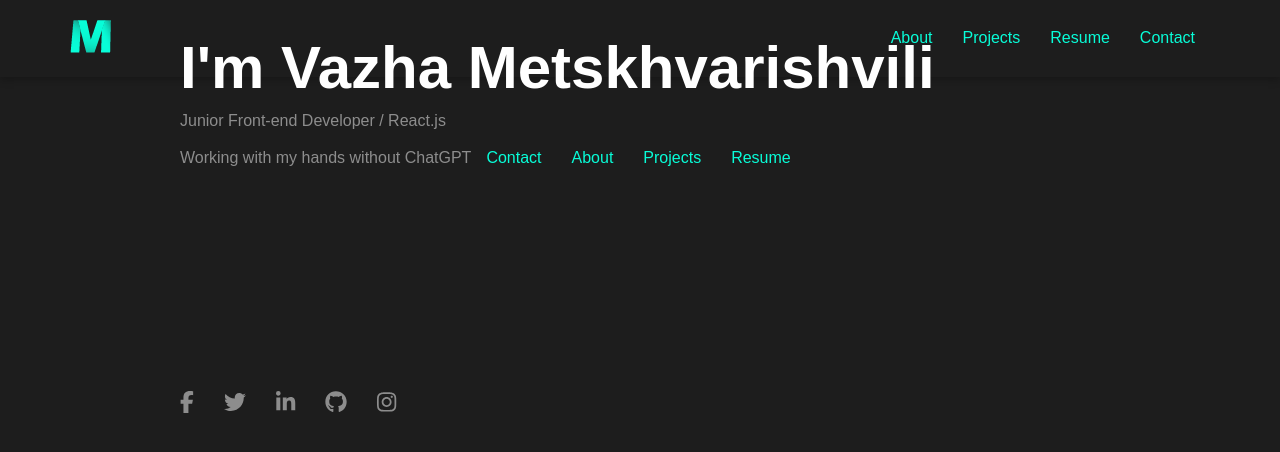
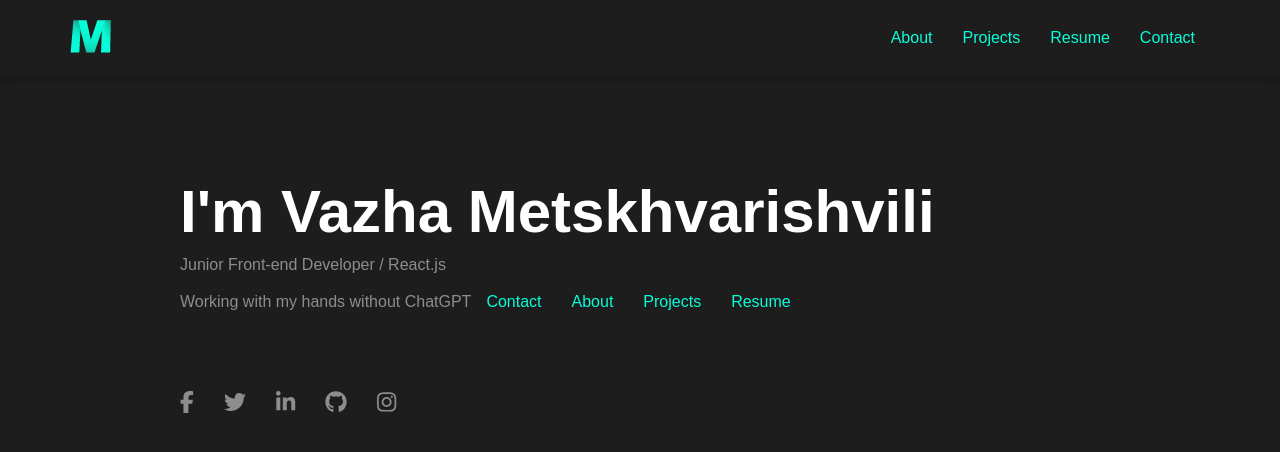
Before and after one commit to Mecxvarishvili/Portfolio, a React (Create React App) app: page / in a window 1280 px wide. Shown: the top 452 px of the page. Built offline with nearby package versions, Linux system fonts and the light colour scheme.

Commit message:
Fixing Bugs | transparent

```diff
--- a/src/App.js
+++ b/src/App.js
@@ -40,13 +40,13 @@ function App() {
   }
 
   return (
-      <div className={"transparent-website " + tr}>
-          <Header /* setTransition={transitionHandler} */ setVisible={setVisible} />
+      /* <div className={"transparent-website " + tr}>
+          <Header /* setTransition={transitionHandler} * setVisible={setVisible} />
             <div className='mainCont'>
               {isVisible ?
               <div className="container">
                 <AnimatePresence>
-                <Routes location={location} >
+                <Routes location={location} key={location.pathname} >
                   <Route index exact path={HOME_PAGE} loader={asd()} element={<AnimatedRoutes children={<Main/>} />} />
                   <Route path={ABOUT_PAGE} element={<AnimatedRoutes children={<AboutPage />} />} />
                   <Route path={PROJECTS_PAGE} element={<AnimatedRoutes children={<ProjectsPage/>} />} />
@@ -58,7 +58,16 @@ function App() {
               </div>
                : <></>}
             </div>
-      </div>
+      </div> */
+      <AnimatePresence mode="wait">
+        <Routes location={location} key={location.pathname} >
+          <Route index exact path={HOME_PAGE} loader={asd()} element={<AnimatedRoutes children={<Main/>} />} />
+          <Route path={ABOUT_PAGE} element={<AnimatedRoutes children={<AboutPage />} />} />
+          <Route path={PROJECTS_PAGE} element={<AnimatedRoutes children={<ProjectsPage/>} />} />
+          <Route path={RESUME_PAGE} element={<AnimatedRoutes children={<ResumePage />} />} />
+          <Route path={CONTACT_PAGE} element={<AnimatedRoutes children={<ContactPage />} />} />
+        </Routes>
+      </AnimatePresence>
   );
 }
 
--- a/src/App.scss
+++ b/src/App.scss
@@ -18,18 +18,6 @@ $back2: #0a192f;
         background-color: $back1;
         color: #8d8d8d;
         font-family: sans-serif;
-    }
-    .transparent-website {
-        transition-duration: 0.5s;
-        visibility: visible;
-        opacity: 1;
-    }
-
-    .activetr {
-        visibility:hidden;
-        opacity: 0;
-        // transition-duration: 0.5s;
-        display: none;
     }
     .mainCont {
         max-width: 1110px;
--- a/src/components/AnimatedRoutes.js
+++ b/src/components/AnimatedRoutes.js
@@ -1,6 +1,8 @@
 import React, { useEffect } from 'react';
 import { useLocation } from 'react-router-dom';
 import { motion } from 'framer-motion';
+import Header from '../layouts/header/Header';
+import Footer from '../layouts/footer/Footer';
 const AnimatedRoutes = ({children}) => {
     const location = useLocation()
     // const careers = useLoaderData()
@@ -11,11 +13,17 @@ const AnimatedRoutes = ({children}) => {
 
     return (
         <motion.div
-        initial={{opacity: 0, y: "-100%"}}
+        initial={{opacity: 0}}
         animate={{opacity: 1}}
-        exit={{opacity: 0, y: "-100%"}}
+        exit={{opacity: 0}}
         >
-            {children}
+            <Header />
+            <div className="mainCont">
+                <div className="container">
+                    {children}
+                    <Footer/>
+                </div>
+            </div>
         </motion.div>
     );
 };
--- a/src/layouts/header/Header.js
+++ b/src/layouts/header/Header.js
@@ -34,10 +34,10 @@ const Header = (props) => {
                 </div>
                 <div className={"routesCont " + bar} >
                     <ul>
-                        <RouteGetter /* transition={props.setTransition} */ func={menuFunc} href={ABOUT_PAGE} />
-                        <RouteGetter /* transition={props.setTransition} */ func={menuFunc} href={PROJECTS_PAGE} />
-                        <RouteGetter /* transition={props.setTransition} */ func={menuFunc} href={RESUME_PAGE} />
-                        <RouteGetter /* transition={props.setTransition} */ func={menuFunc} href={CONTACT_PAGE} />
+                        <RouteGetter /* transition={props.setTransition} */ /* func={menuFunc} */ href={ABOUT_PAGE} />
+                        <RouteGetter /* transition={props.setTransition} */ /* func={menuFunc} */ href={PROJECTS_PAGE} />
+                        <RouteGetter /* transition={props.setTransition} */ /* func={menuFunc} */ href={RESUME_PAGE} />
+                        <RouteGetter /* transition={props.setTransition} */ /* func={menuFunc} */ href={CONTACT_PAGE} />
                     </ul>
                 </div>
             </div>
```
